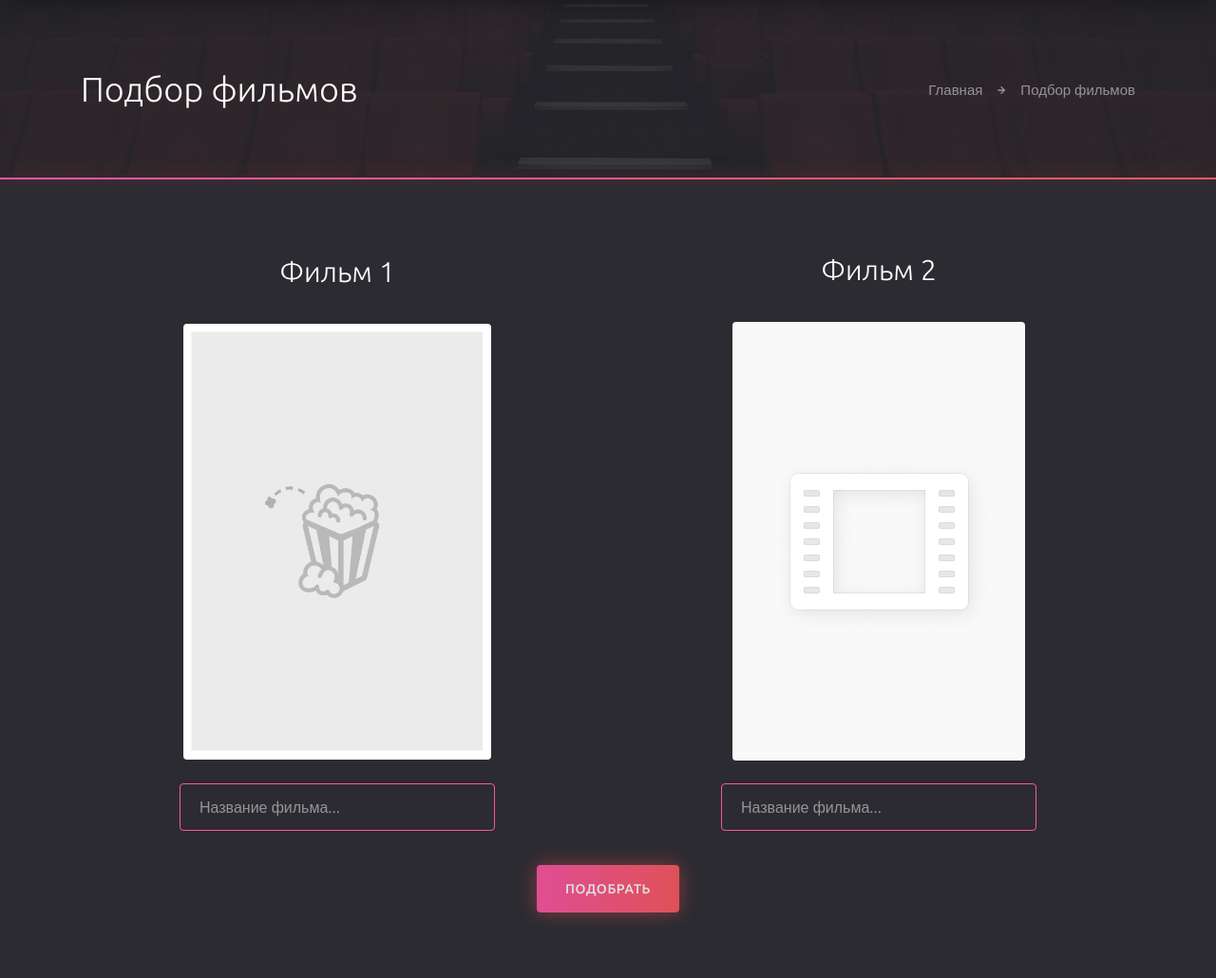
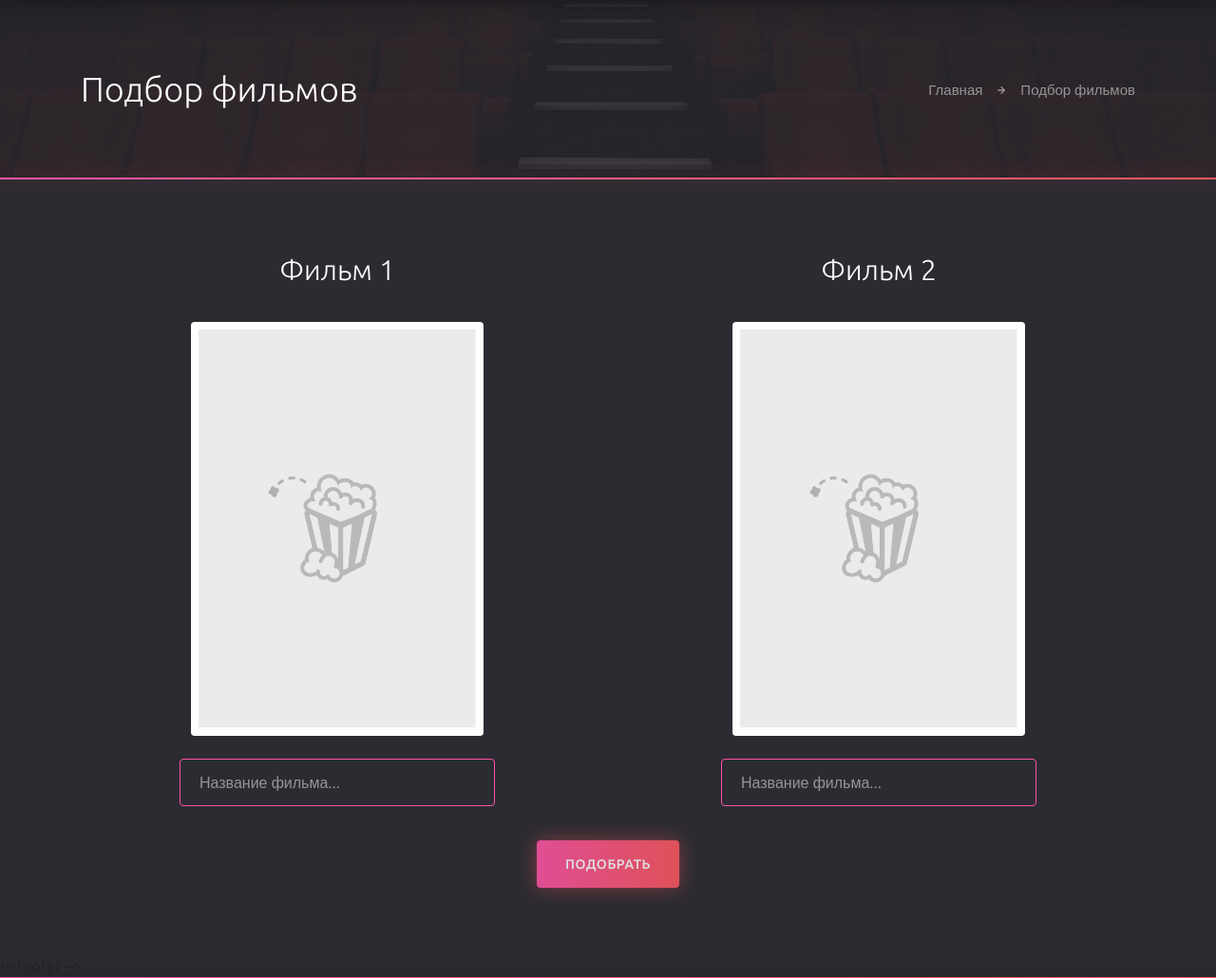
Before and after one commit to kill-rill1996/Sel_Film, a Django app: page /films/search_films/ in a window 1280 px wide. Shown: the part 81-1111 px from the top of the page at 95% size. Run offline with Django 3.2, Linux system fonts and the light colour scheme; some libraries are stand-ins or nearby versions.

Commit message:
Add new poster

```diff
--- a/sel_film/templates/films/search_films.html
+++ b/sel_film/templates/films/search_films.html
@@ -46,7 +46,7 @@
         {% else %}
           <a><h3 class="section__title text-md-center" style="text-align: center; font-size: 30px;">{% block title_1 %}Фильм 1{% endblock title_1 %}</h3></a>
           <div class="card">
-            <img src="{% static 'img/poster.png' %}" style="max-width: 60%" class="card__cover mx-auto" alt="">
+            <img src="{% static 'img/poster.png' %}" class="card__cover mx-auto" alt="">
           </div>
         {% endif %}
       </div>
@@ -64,7 +64,7 @@
         {% else %}
           <a><h3 class="section__title text-md-center mt-4 mt-md-0" style="text-align: center; font-size: 30px;">{% block title_2 %}Фильм 2{% endblock title_2 %}</h3></a>
           <div class="card">
-            <img src="{% static 'img/poster.jpeg' %}" class="card__cover mx-auto" alt="">
+            <img src="{% static 'img/poster.png' %}" class="card__cover mx-auto" alt="">
           </div>
         {% endif %}
       </div>
```
Also changed, not shown: sel_film/static/img/poster.png.
